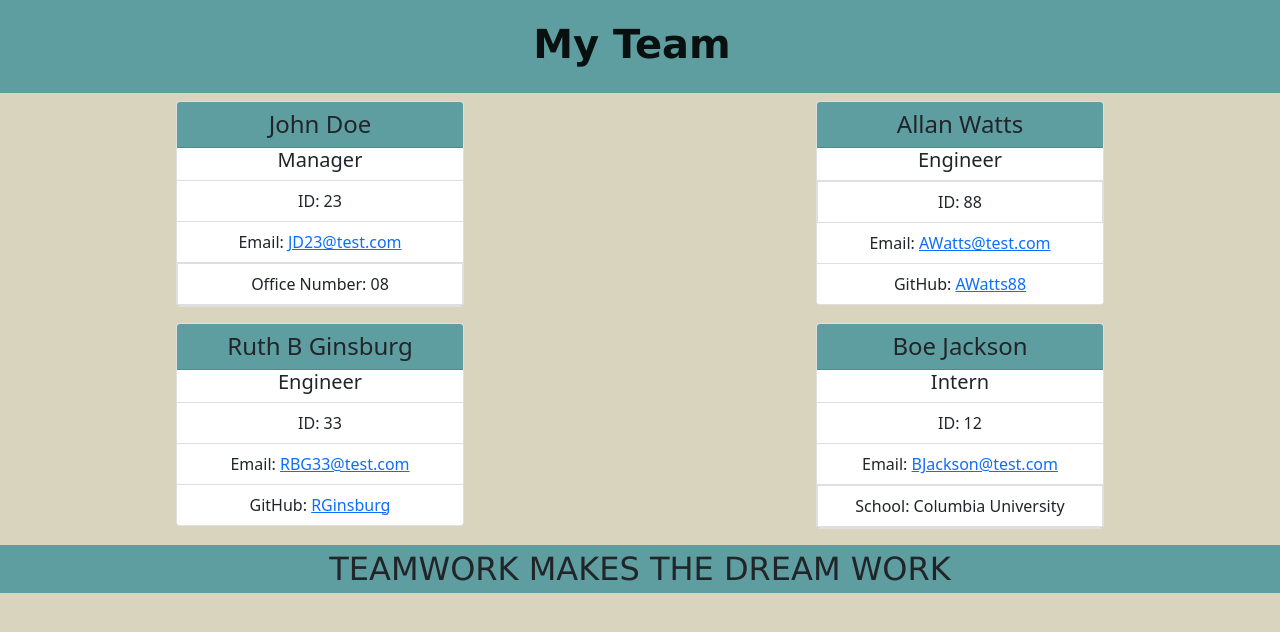
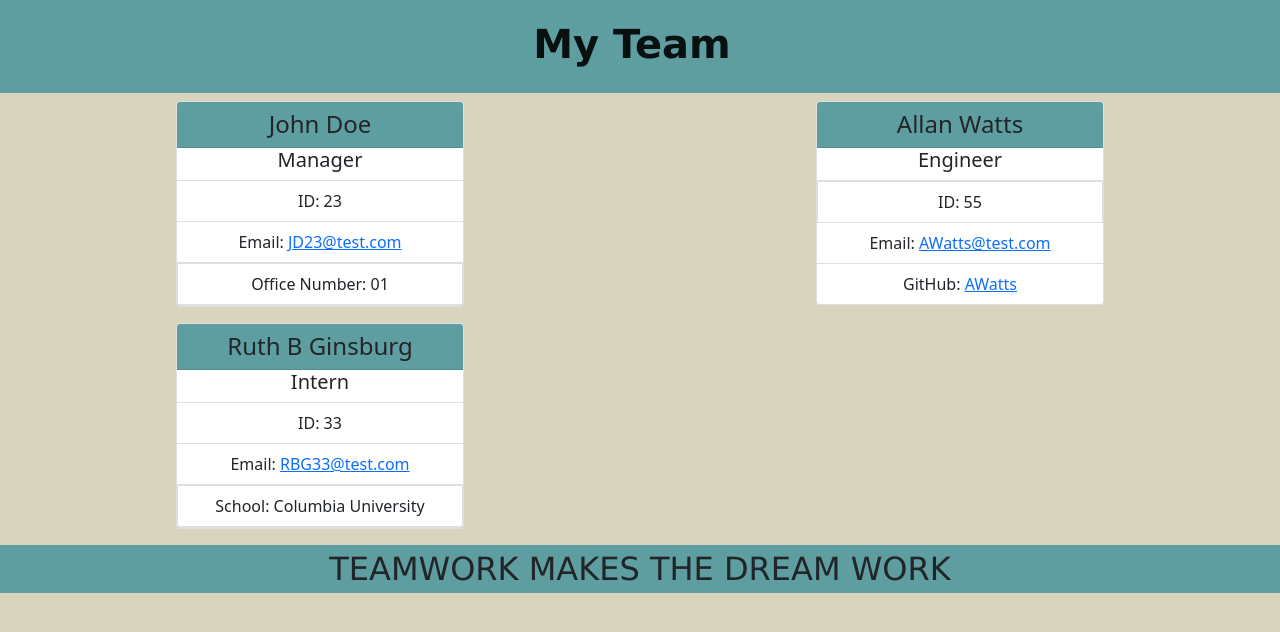
Before and after one commit to IanMordaunt/Team-Profile-Generator, a website: page dist/index.html in a window 1280 px wide. Drawn offline with nearby package versions, Linux system fonts and the light colour scheme.

```diff
--- a/dist/index.html
+++ b/dist/index.html
@@ -22,7 +22,7 @@
                      <ul class="list-group list-group-flush">
                          <li class="list-group-item">ID: 23</li>
                           <li class="list-group-item">Email: <a href="mailto:JD23@test.com" target="_blank">JD23@test.com<a></li>
-                           <li class="list-group-item">Office Number: 08</li>
+                           <li class="list-group-item">Office Number: 01</li>
                       </ul>
                  </div>
              </div>
@@ -31,30 +31,19 @@
                      <h4 class="card-header">Allan Watts</h4>
                      <h5 class="card-role">Engineer</h5>
                      <ul class="list-group list-group-flush">
-                         <li class="list-group-item">ID: 88</li>
+                         <li class="list-group-item">ID: 55</li>
                           <li class="list-group-item">Email: <a href="mailto:AWatts@test.com" target="_blank">AWatts@test.com<a></li>
-                           <li class="list-group-item">GitHub: <a href="https://www.github.com/AWatts88" target="_blank">AWatts88</a></li>
+                           <li class="list-group-item">GitHub: <a href="https://www.github.com/AWatts" target="_blank">AWatts</a></li>
                       </ul>
                  </div>
              </div>
             <div class="col-6">
                 <div class="card mx-auto mb-3" style="width: 18rem">
                      <h4 class="card-header">Ruth B Ginsburg</h4>
-                     <h5 class="card-role">Engineer</h5>
+                     <h5 class="card-role">Intern</h5>
                      <ul class="list-group list-group-flush">
                          <li class="list-group-item">ID: 33</li>
                           <li class="list-group-item">Email: <a href="mailto:RBG33@test.com" target="_blank">RBG33@test.com<a></li>
-                           <li class="list-group-item">GitHub: <a href="https://www.github.com/RGinsburg" target="_blank">RGinsburg</a></li>
-                      </ul>
-                 </div>
-             </div>
-            <div class="col-6">
-                <div class="card mx-auto mb-3" style="width: 18rem">
-                     <h4 class="card-header">Boe Jackson</h4>
-                     <h5 class="card-role">Intern</h5>
-                     <ul class="list-group list-group-flush">
-                         <li class="list-group-item">ID: 12</li>
-                          <li class="list-group-item">Email: <a href="mailto:BJackson@test.com" target="_blank">BJackson@test.com<a></li>
                            <li class="list-group-item">School: Columbia University</li>
                       </ul>
                  </div>
```
Also changed, not shown: README.md, assets/Screen Shot 2022-01-11 at 10.29.41 PM.png (added), assets/coffee.png (renamed from dist/assets/coffee.png), assets/glasses.png (renamed from dist/assets/glasses.png), assets/school.png (renamed from dist/assets/school.png), 3 other files.
